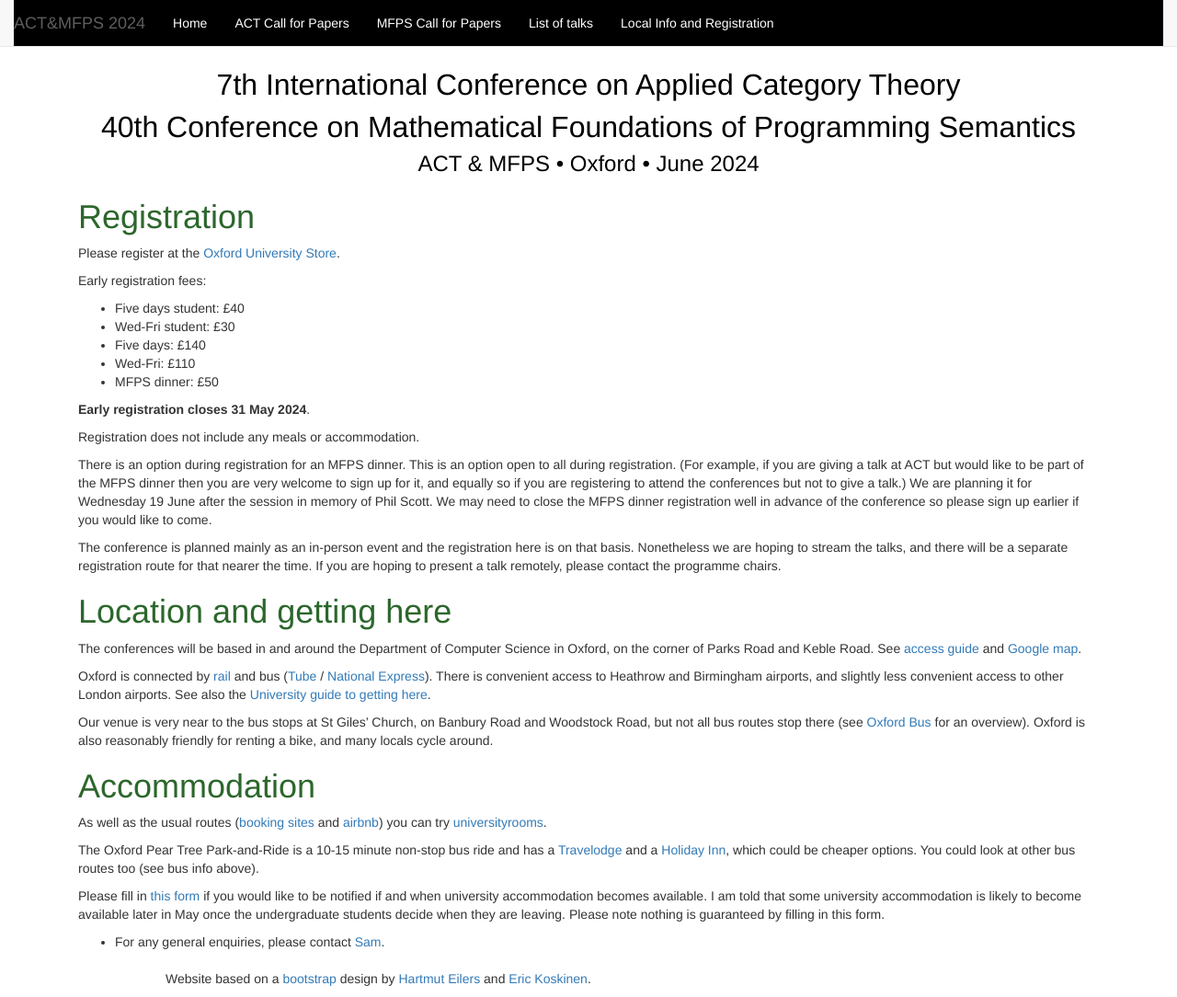
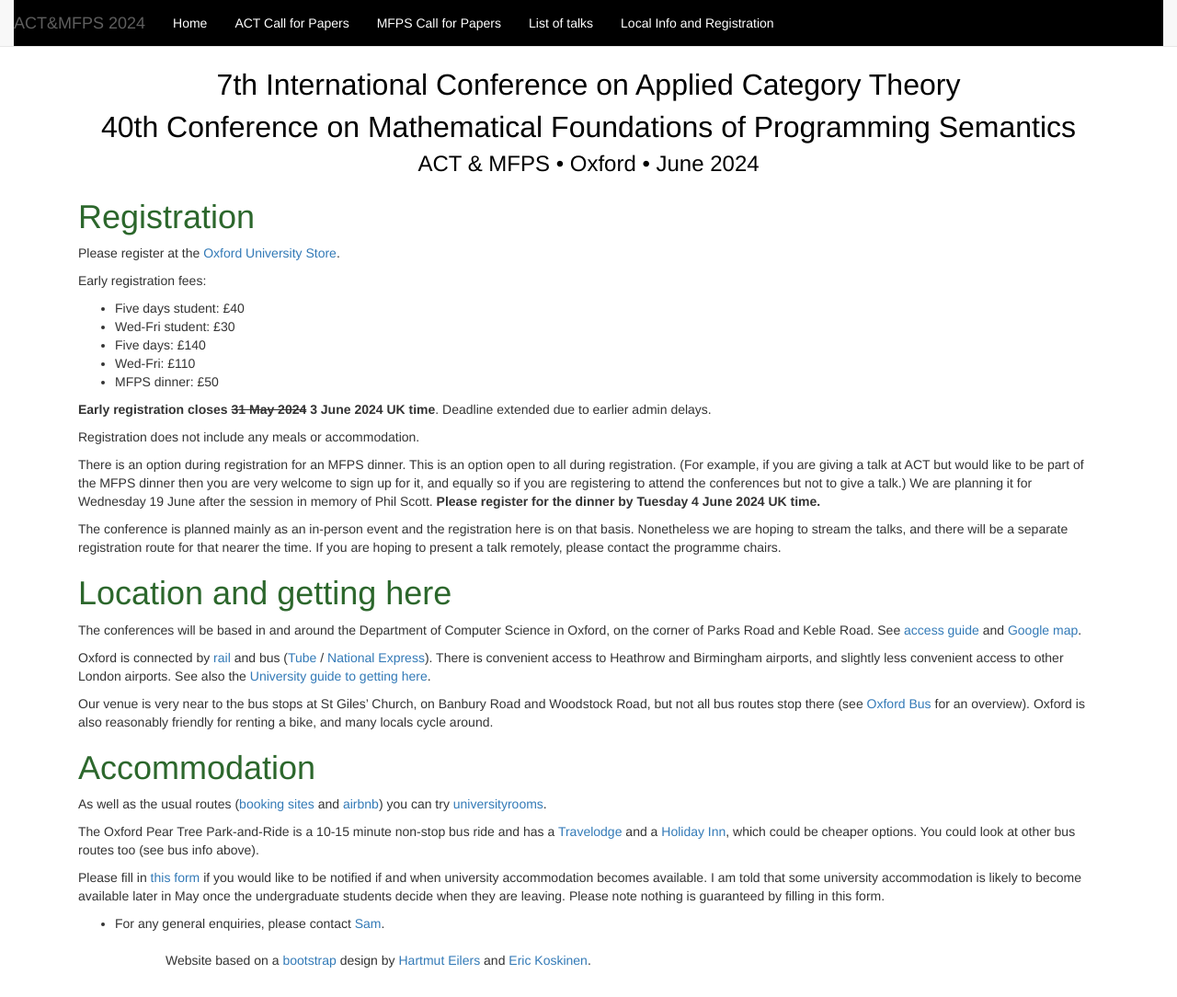
Before and after one commit to oxford24/oxford24.github.io, a Jekyll site: the page built from local.md, in a window 1280 px wide and 1084 px high. Shown: the whole window at 92% size. Built offline with Jekyll 4.4.1, drawn with Linux system fonts in a browser that asks for light colours.

Commit message:
Update local.md

```diff
--- a/local.md
+++ b/local.md
@@ -14,11 +14,12 @@ Early registration fees:
 * Wed-Fri:  £110
 * MFPS dinner: £50
 
-**Early registration closes 31 May 2024**.
+**Early registration closes ~~31 May 2024~~ 3 June 2024 UK time**. Deadline extended due to earlier admin delays.
 
 Registration does not include any meals or accommodation.
 
-There is an option during registration for an MFPS dinner. This is an option open to all during registration. (For example, if you are giving a talk at ACT but would like to be part of the MFPS dinner then you are very welcome to sign up for it, and equally so if you are registering to attend the conferences but not to give a talk.) We are planning it for Wednesday 19 June after the session in memory of Phil Scott. We may need to close the MFPS dinner registration well in advance of the conference so please sign up earlier if you would like to come.
+There is an option during registration for an MFPS dinner. This is an option open to all during registration. (For example, if you are giving a talk at ACT but would like to be part of the MFPS dinner then you are very welcome to sign up for it, and equally so if you are registering to attend the conferences but not to give a talk.) We are planning it for Wednesday 19 June after the session in memory of Phil Scott.
+**Please register for the dinner by Tuesday 4 June 2024 UK time.**
 
  The conference is planned mainly as an in-person event and the registration here is on that basis. Nonetheless we are hoping to stream the talks, and there will be a separate registration route for that nearer the time. If you are hoping to present a talk remotely, please contact the programme chairs.
 
```
